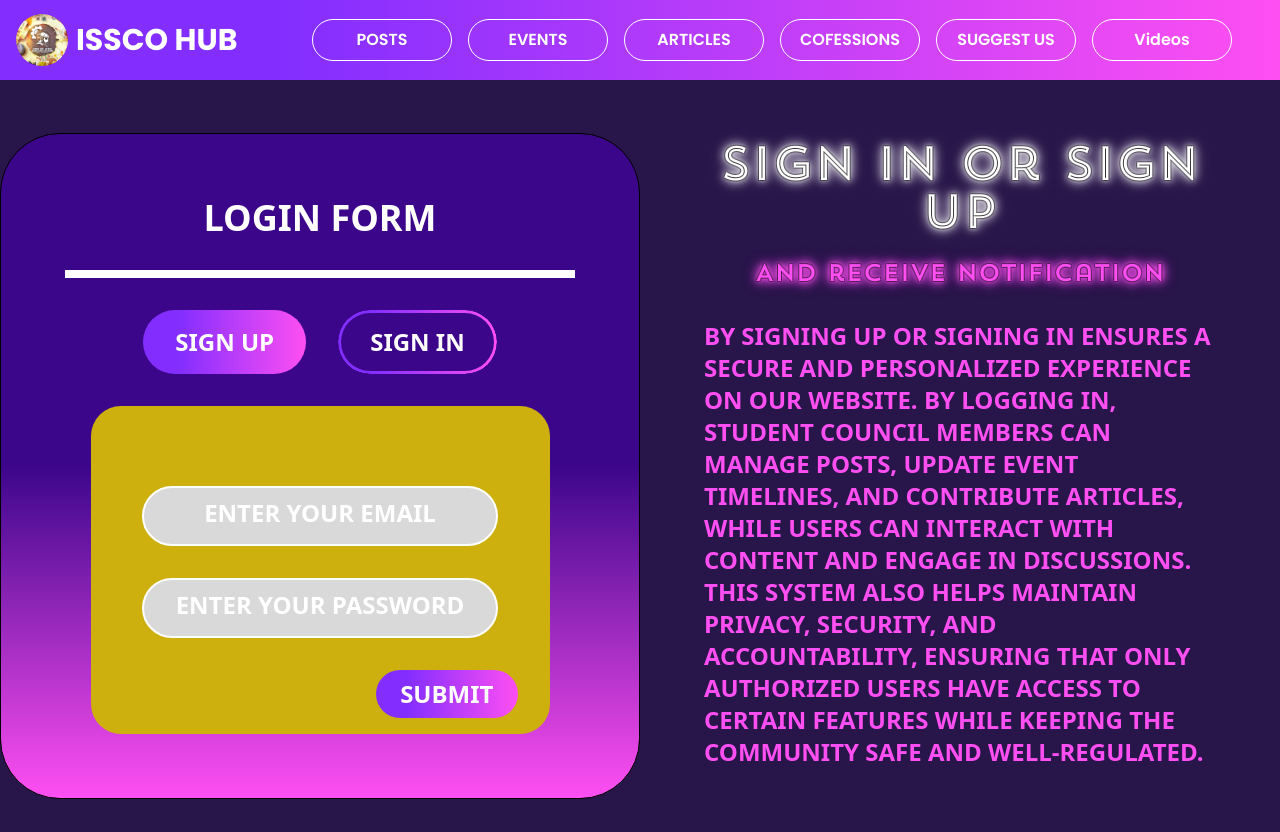
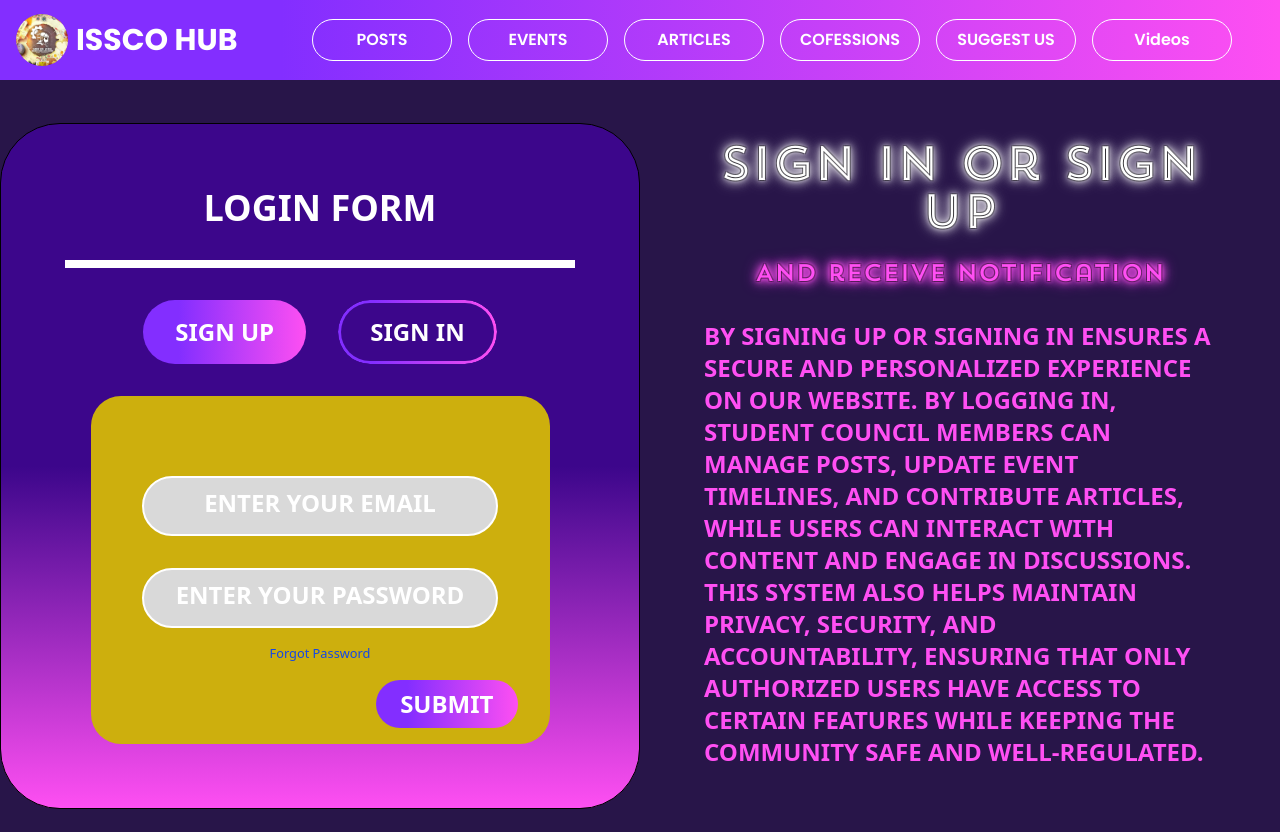
Before and after one commit to Mark-WebHabit/councilv2, a React (Vite) app: page /auth in a window 1280 px wide. Built offline with nearby package versions, Linux system fonts and the light colour scheme; no server answers; the database is empty; a web font is replaced by a local one.

Commit message:
added forgot password

```diff
--- a/src/views/Auth.tsx
+++ b/src/views/Auth.tsx
@@ -9,6 +9,7 @@ import {
   sendEmailVerification,
   signInWithEmailAndPassword,
   signOut,
+  sendPasswordResetEmail,
 } from "firebase/auth";
 import { auth, db } from "../../firebase";
 import { ref, set } from "firebase/database";
@@ -227,12 +228,6 @@ function Auth() {
                 />
               )}
               <div className="w-[90%]">
-                {!isSignup &&
-                  // <div className="flex items-center gap-2 mt-4">
-                  //   <div className="w-[20px] aspect-square bg-[var(--gray)] border-2 border-white" />
-                  //   <p className="text-white text-xl font-bold">REMEMBER ME</p>
-                  // </div>
-                  null}
                 {isSignup && (
                   <div
                     className="flex items-center gap-2 mt-4 "
@@ -260,7 +255,31 @@ function Auth() {
               </div>
 
               {isSignup && (
-                <small className="text-blue-700">TERMS AND CONDITIONS</small>
+                <p className="text-blue-700 text-2xl">TERMS AND CONDITIONS</p>
+              )}
+
+              {!isSignup && (
+                <small
+                  className="text-blue-700 cursor-pointer"
+                  onClick={async () => {
+                    if (!email) {
+                      setError("Enter your email first");
+                      return;
+                    }
+
+                    try {
+                      await sendPasswordResetEmail(auth, email);
+
+                      setSuccess(
+                        "Password reset has been sent through your email"
+                      );
+                    } catch (error: any) {
+                      setError(error?.message);
+                    }
+                  }}
+                >
+                  Forgot Password
+                </small>
               )}
 
               <div className="w-full flex justify-end mt-4">
```
